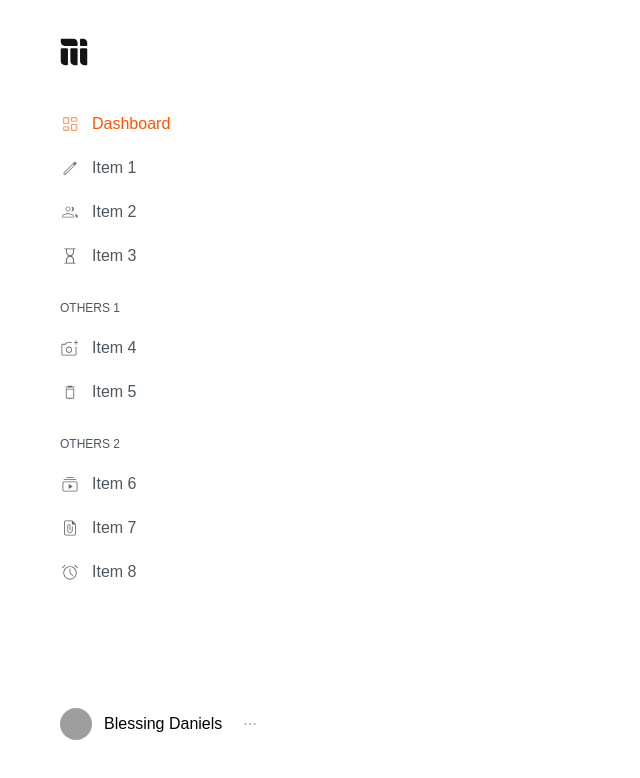
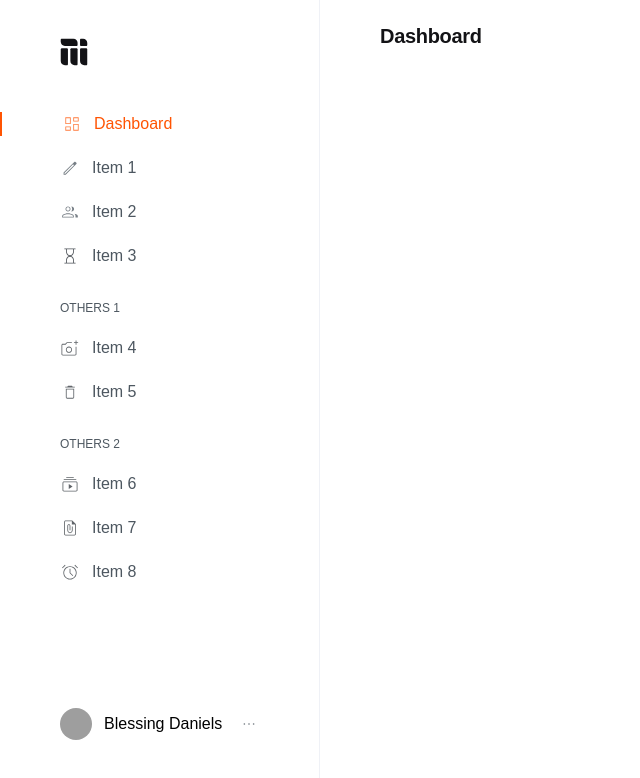
Before and after one commit to Ajiva-D/mainstack-dashboard, a Next.js app: page / in a window 1280 px wide. Shown: the top 778 px of the page, without its empty margins (0-640 px from the left). Built offline with nearby package versions, Linux system fonts and the light colour scheme; grey boxes are pictures that could not be loaded; a web font is replaced by a local one.

Commit message:
add navbar

```diff
--- /dev/null
+++ b/components/Navbar.tsx
@@ -0,0 +1,11 @@
+import React from 'react'
+
+const Navbar = () => {
+	return (
+		<nav className=' py-[22px]'>
+			<h1 className=' text-black text-xl tracking-tightest font-bold'>Dashboard</h1>
+		</nav>
+	)
+}
+
+export default Navbar
--- a/components/Sidebar.tsx
+++ b/components/Sidebar.tsx
@@ -4,26 +4,26 @@ import { AlarmIcon, CameraIcon, DashboardIcon, DeleteIcon, EditIcon, FileIcon, G
 
 const Sidebar = () => {
 	return (
-		<aside className='h-screen pt-8 relative'>
+		<aside className='h-screen pt-8 relative border-r border-gray-100'>
 			<div className="px-[54px] relative">
 				<Image src={'/images/mainstack-logo.svg'} alt='Mainstack Logo' width={40} height={40} />
 			</div>
 
-			<ul className=' mt-10 px-[60px] space-y-5 text-gray-400'>
+			<ul className=' mt-10 space-y-5 text-gray-400'>
 				<ListItem active text='Dashboard'><DashboardIcon /></ListItem>
 				<ListItem text="Item 1" ><EditIcon /></ListItem>
 				<ListItem text="Item 2" ><GroupIcon /></ListItem>
 				<ListItem text="Item 3" ><HourGlassIcon /></ListItem>
 			</ul>
 
-			<ul className=' mt-8 px-[60px] space-y-5 text-gray-400'>
-				<li className=' text-xs'> OTHERS 1 </li>
+			<ul className=' mt-8 space-y-5 text-gray-400'>
+				<li className=' text-xs px-[60px]'> OTHERS 1 </li>
 				<ListItem text="Item 4" ><CameraIcon /></ListItem>
 				<ListItem text="Item 5" ><DeleteIcon /></ListItem>
 			</ul>
 
-			<ul className=' mt-8 px-[60px] space-y-5 text-gray-400'>
-				<li className=' text-xs'> OTHERS 2 </li>
+			<ul className=' mt-8 space-y-5 text-gray-400'>
+				<li className=' text-xs px-[60px]'> OTHERS 2 </li>
 				<ListItem text="Item 6" ><SubscriptionsIcon /></ListItem>
 				<ListItem text="Item 7" ><FileIcon /></ListItem>
 				<ListItem text="Item 8" ><AlarmIcon /></ListItem>
@@ -44,7 +44,7 @@ const Sidebar = () => {
 
 const ListItem = ({ children, active = false, text }: { children?: React.ReactElement, active?: boolean, text: string }) => {
 	return (
-		<>	<li className={`${active && 'text-orange-300'} flex items-center space-x-3`}>
+		<>	<li className={`${active && 'text-orange-300 border-l-2 border-orange-300'} flex items-center space-x-3 px-[60px]`}>
 			{children} <span>{text}</span></li>
 		</>
 	)
--- a/pages/index.tsx
+++ b/pages/index.tsx
@@ -1,5 +1,6 @@
 import Image from 'next/image'
 import Sidebar from '@/components/Sidebar'
+import Navbar from '@/components/Navbar'
 
 
 export default function Home() {
@@ -10,6 +11,10 @@ export default function Home() {
 			<div className="col-span-12 md:col-span-3">
 				<Sidebar />
 			</div>
+
+			<div className="col-span-12 md:col-span-3 px-[60px]">
+				<Navbar />
+			</div>
 		</main>
 	)
 }
--- a/tailwind.config.js
+++ b/tailwind.config.js
@@ -17,12 +17,18 @@ module.exports = {
 			},
 			colors: {
 				gray: {
+					"100": "#EFF1F6",
 					"400": "#4D5760"
 				},
 				orange: {
 					"300": "#FF5403"
-				}
-			}
+				},
+				black: "#131316"
+			},
+			letterSpacing: {
+				tightest: '-.015em',
+				tighter: '-.05em',
+			},
 		},
 	},
 	plugins: [],
```
